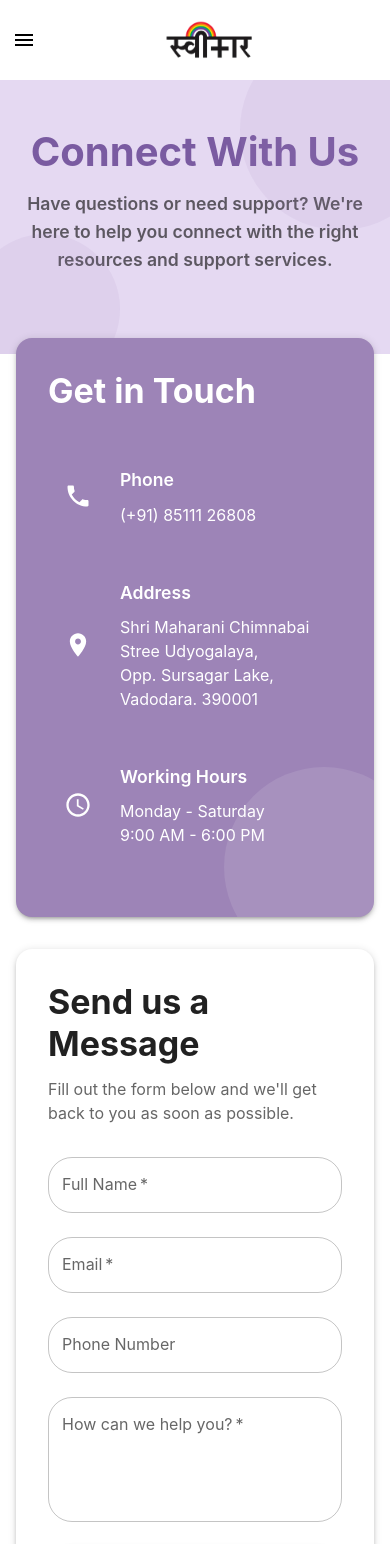
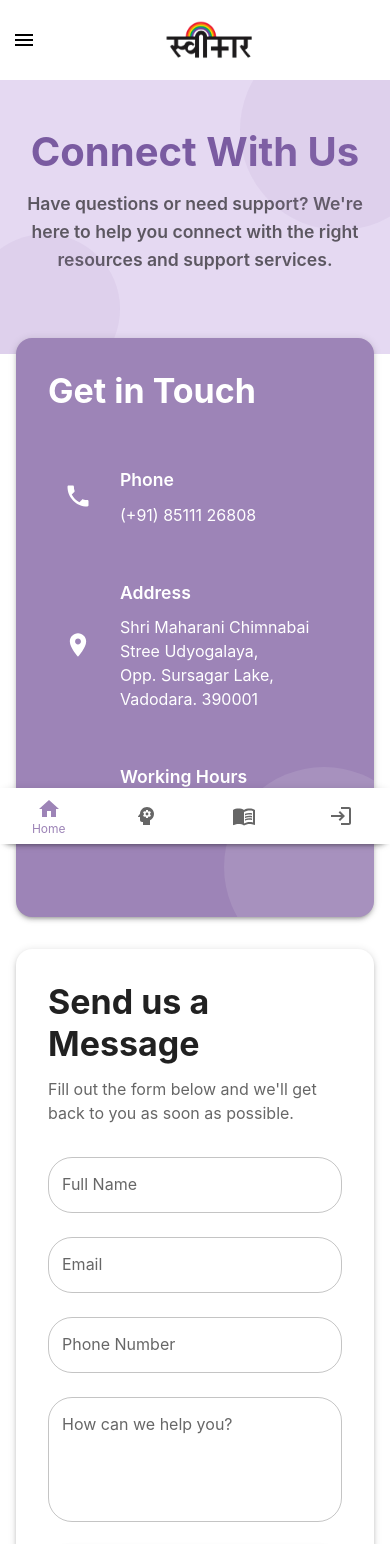
Before and after one commit to ASCDarshan/Sweekar-Config, a React (Vite) app: page /contact in a window 390 px wide. Shown: the top 1544 px of the page. Built offline with nearby package versions, Linux system fonts and the light colour scheme.

Commit message:
add bottom navigation - contact form setup - loadng color

```diff
--- a/package.json
+++ b/package.json
@@ -1,5 +1,6 @@
 {
   "name": "consultation-portal-frontend",
+  "homepage": "./",
   "private": true,
   "version": "0.0.0",
   "type": "module",
--- a/src/App.jsx
+++ b/src/App.jsx
@@ -33,6 +33,7 @@ import ProfessionalProfile from "./components/Profile/Professional";
 import ConsultationList from "./components/Consultation/ConsultationList";
 import BookConsultation from "./components/Consultation/BookConsultation";
 import ConsultationDetail from "./components/Consultation/ConsultationDetail";
+import MobileBottomNav from "./components/Navbar/MobileBottomNav";
 
 const App = () => {
   return (
@@ -67,6 +68,7 @@ const App = () => {
             <Route path="/book-consultation" element={<BookConsultation />} />
             <Route path="*" element={<Navigate to="/" />} />
           </Routes>
+          <MobileBottomNav />
           <Footer />
         </Router>
       </LocalizationProvider>
--- a/src/components/Auth/ForgotPassword.jsx
+++ b/src/components/Auth/ForgotPassword.jsx
@@ -45,9 +45,8 @@ const ForgotPassword = ({ open, onClose }) => {
           headers: {
             Accept: "application/json",
             "Content-Type": "application/json",
-            Authorization: `Bearer ${
-              JSON.parse(localStorage.getItem("loginInfo"))?.accessToken
-            }`,
+            Authorization: `Bearer ${JSON.parse(localStorage.getItem("loginInfo"))?.accessToken
+              }`,
           },
           method: "POST",
           body: JSON.stringify(data),
@@ -63,7 +62,6 @@ const ForgotPassword = ({ open, onClose }) => {
       }
     } catch (error) {
       console.log(error);
-      toast.error("Registration failed. Please try again");
     }
   };
 
--- a/src/components/Auth/Login.jsx
+++ b/src/components/Auth/Login.jsx
@@ -108,7 +108,7 @@ const Login = () => {
         toast.error("Username or Password is wrong, Please try again...");
       }
     } catch (error) {
-      toast.error("Some Problem Occurred. Please try again.");
+      console.log(error);
     }
   };
 
--- a/src/components/Auth/Register.jsx
+++ b/src/components/Auth/Register.jsx
@@ -116,7 +116,6 @@ const Register = () => {
       }
     } catch (error) {
       console.log(error);
-      toast.error("Registration failed. Please try again");
     }
   };
   const steps = [
--- /dev/null
+++ b/src/components/Navbar/MobileBottomNav.jsx
@@ -0,0 +1,101 @@
+import { useState, useEffect } from 'react';
+import { useNavigate, useLocation } from 'react-router-dom';
+import { Paper, BottomNavigation, BottomNavigationAction, Box } from '@mui/material';
+import { Home, Psychology, MenuBook, Login, Logout } from '@mui/icons-material';
+
+const MobileBottomNav = () => {
+    const navigate = useNavigate();
+    const location = useLocation();
+    const [value, setValue] = useState('/');
+    const [isMobile, setIsMobile] = useState(false);
+    const user = JSON.parse(localStorage.getItem("loginInfo"));
+
+    useEffect(() => {
+        const handleResize = () => {
+            setIsMobile(window.innerWidth < 960);
+        };
+
+        handleResize();
+        window.addEventListener('resize', handleResize);
+        return () => window.removeEventListener('resize', handleResize);
+    }, []);
+
+    useEffect(() => {
+        const path = location.pathname;
+        setValue(path === '/' ? '/' :
+            path === '/services' ? '/services' :
+                path === '/resources' ? '/resources' :
+                    path === '/login' ? '/login' : '/');
+    }, [location]);
+
+    const handleAuthAction = () => {
+        if (user) {
+            localStorage.clear();
+            navigate('/');
+        } else {
+            navigate('/login');
+        }
+    };
+
+    if (!isMobile) return null;
+
+    return (
+        <Box sx={{
+            position: 'fixed',
+            bottom: 0,
+            left: 0,
+            right: 0,
+            zIndex: 1000,
+            display: { xs: 'block', sm: 'block', md: 'none' }
+        }}>
+            <Paper elevation={3}>
+                <BottomNavigation
+                    value={value}
+                    onChange={(event, newValue) => {
+                        if (newValue === 'auth') {
+                            handleAuthAction();
+                            return;
+                        }
+                        setValue(newValue);
+                        navigate(newValue);
+                    }}
+                    sx={{
+                        bgcolor: 'white',
+                        '& .Mui-selected': {
+                            '& .MuiBottomNavigationAction-label': {
+                                fontSize: '0.75rem',
+                                color: '#9D84B7',
+                            },
+                            '& .MuiSvgIcon-root': {
+                                color: '#9D84B7',
+                            },
+                        },
+                    }}
+                >
+                    <BottomNavigationAction
+                        label="Home"
+                        value="/"
+                        icon={<Home />}
+                    />
+                    <BottomNavigationAction
+                        label="Services"
+                        value="/services"
+                        icon={<Psychology />}
+                    />
+                    <BottomNavigationAction
+                        label="Resources"
+                        value="/resources"
+                        icon={<MenuBook />}
+                    />
+                    <BottomNavigationAction
+                        label={user ? "Logout" : "Login"}
+                        value="auth"
+                        icon={user ? <Logout /> : <Login />}
+                    />
+                </BottomNavigation>
+            </Paper>
+        </Box>
+    );
+};
+
+export default MobileBottomNav;
--- a/src/components/Navbar/Navbar.jsx
+++ b/src/components/Navbar/Navbar.jsx
@@ -26,7 +26,7 @@ import {
   AccountCircle as AccountCircleIcon,
   Logout as LogoutIcon,
   ExpandLess,
-  ExpandMore
+  ExpandMore,
 } from "@mui/icons-material";
 import logo from "../../assets/sweekar-Logo.png";
 
@@ -39,7 +39,6 @@ const navItems = [
   { label: "Resources", path: "/resources" },
   { label: "Reach Us", path: "/contact" },
 ];
-
 const Navbar = () => {
   const navigate = useNavigate();
   const [anchorEl, setAnchorEl] = useState(null);
@@ -385,7 +384,6 @@ const Navbar = () => {
                   <AccountCircleIcon />
                   {openDropdown ? <ExpandLess /> : <ExpandMore />}
                 </ListItemIcon>
-
               </ListItem>
               <Collapse in={openDropdown} timeout="auto" unmountOnExit>
                 <List component="div" disablePadding>
--- a/src/components/UI/Loading.jsx
+++ b/src/components/UI/Loading.jsx
@@ -9,7 +9,7 @@ const Loading = () => {
         alignItems: "center",
       }}
     >
-      <CircularProgress size={26} />
+      <CircularProgress size={26} color="white" />
     </Box>
   );
 };
--- a/src/pages/Contact/Contact.jsx
+++ b/src/pages/Contact/Contact.jsx
@@ -14,8 +14,53 @@ import {
   Paper,
 } from "@mui/material";
 import { Phone, LocationOn, Send, AccessTime } from "@mui/icons-material";
+import { toast } from "react-toastify";
+import { useState } from "react";
+import ajaxCall from "../../helpers/ajaxCall";
 
 const Contact = () => {
+  const [formData, setFormData] = useState({
+    name: "",
+    email: "",
+    message: "",
+    phone: "",
+  });
+
+  const handleChange = (event) => {
+    const { name, value } = event.target;
+    setFormData((prevData) => ({
+      ...prevData,
+      [name]: value,
+    }));
+  };
+
+  const handleSubmit = async (event) => {
+    event.preventDefault();
+
+    try {
+      const response = await ajaxCall(
+        "website/contact-us",
+        {
+          headers: {
+            Accept: "application/json",
+            "Content-Type": "application/json",
+          },
+          method: "POST",
+          body: JSON.stringify(formData),
+        },
+        8000
+      );
+      if ([200, 201].includes(response.status)) {
+        toast.success("Message Sent Successfully.");
+        setFormData({ name: "", email: "", message: "", phone: "" });
+      } else if ([400, 404].includes(response.status)) {
+        toast.error("Some Problem Occurred. Please try again.");
+      }
+    } catch (error) {
+      console.log(error);
+    }
+  };
+
   return (
     <Box>
       <Box
@@ -183,9 +228,12 @@ const Contact = () => {
                   <Grid item xs={12} sm={6}>
                     <TextField
                       fullWidth
+                      type="text"
                       label="Full Name"
                       variant="outlined"
-                      required
+                      name="name"
+                      onChange={handleChange}
+                      value={formData.name}
                       sx={{
                         "& .MuiOutlinedInput-root": {
                           borderRadius: 2,
@@ -199,7 +247,9 @@ const Contact = () => {
                       label="Email"
                       type="email"
                       variant="outlined"
-                      required
+                      name="email"
+                      onChange={handleChange}
+                      value={formData.email}
                       sx={{
                         "& .MuiOutlinedInput-root": {
                           borderRadius: 2,
@@ -210,8 +260,12 @@ const Contact = () => {
                   <Grid item xs={12}>
                     <TextField
                       fullWidth
+                      type="number"
                       label="Phone Number"
                       variant="outlined"
+                      name="phone"
+                      onChange={handleChange}
+                      value={formData.phone}
                       sx={{
                         "& .MuiOutlinedInput-root": {
                           borderRadius: 2,
@@ -222,11 +276,14 @@ const Contact = () => {
                   <Grid item xs={12}>
                     <TextField
                       fullWidth
+                      type="text"
                       label="How can we help you?"
                       multiline
                       rows={4}
                       variant="outlined"
-                      required
+                      name="message"
+                      onChange={handleChange}
+                      value={formData.message}
                       sx={{
                         "& .MuiOutlinedInput-root": {
                           borderRadius: 2,
@@ -237,15 +294,10 @@ const Contact = () => {
                   <Grid item xs={12}>
                     <Button
                       variant="contained"
-                      size="large"
+                      size="small"
                       fullWidth
                       startIcon={<Send />}
-                      sx={{
-                        py: 1.5,
-                        borderRadius: 2,
-                        textTransform: "none",
-                        fontSize: "1.1rem",
-                      }}
+                      onClick={handleSubmit}
                     >
                       Send Message
                     </Button>
```
Also changed, not shown: src/pages/Experts/Experts.jsx (+29 -1 lines).
